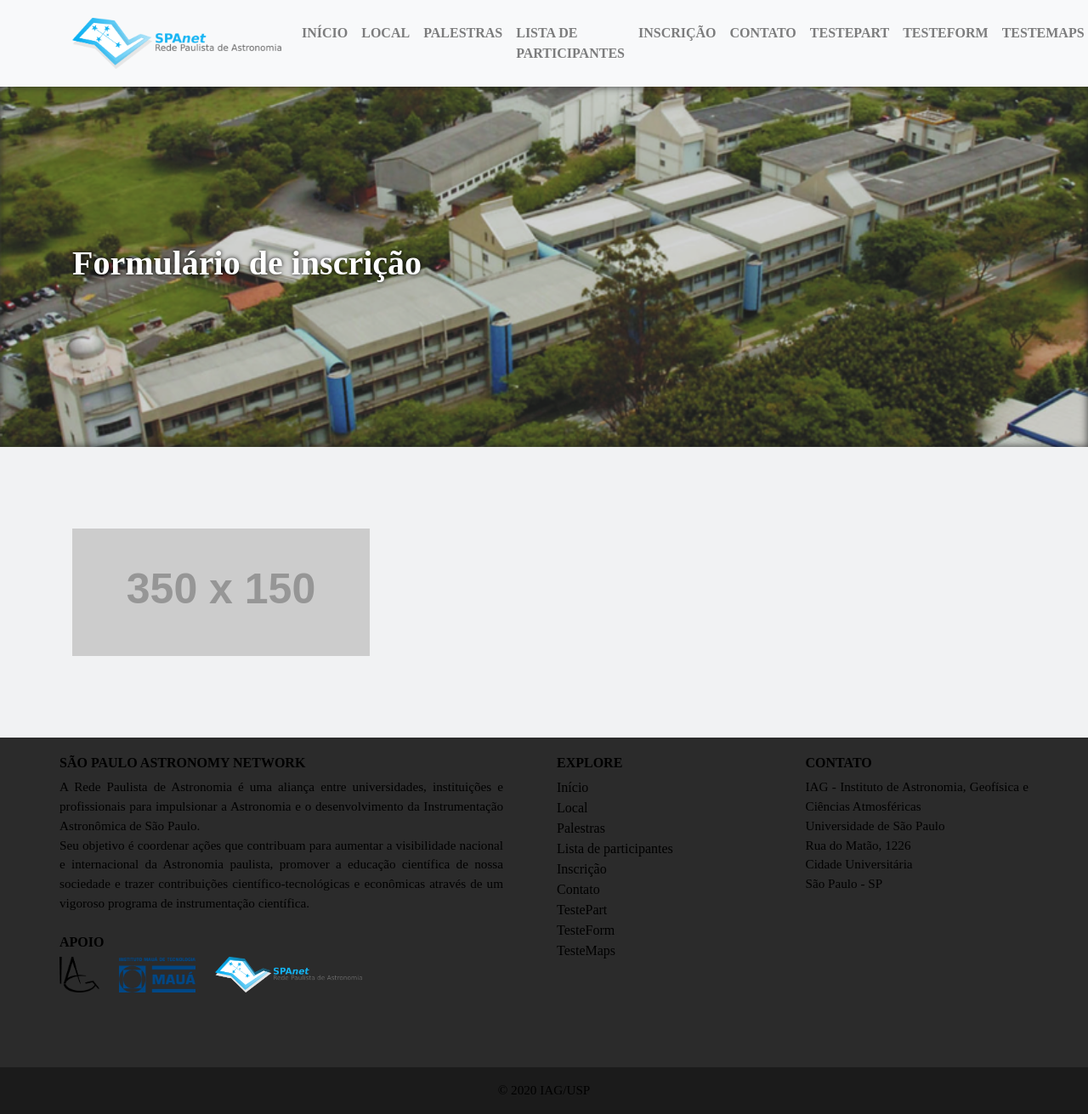
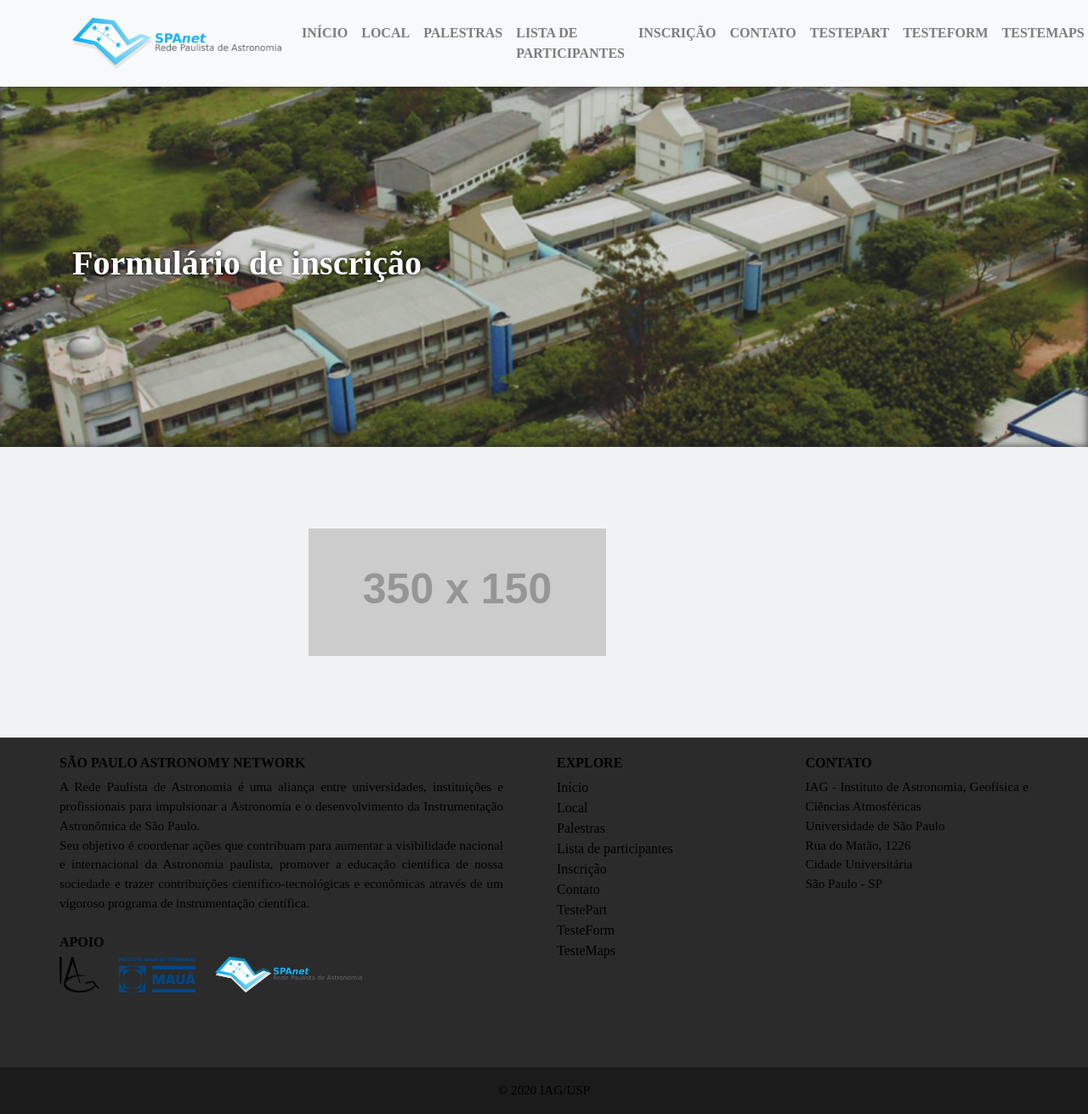
Before and after one commit to wosmla/website, a Jekyll site: the page built from _pgs/testmaps.html, in a window 1280 px wide. Shown: the whole page at 85% size. Built offline with Jekyll 4.4.1, drawn with Linux system fonts in a browser that asks for light colours.

Commit message:
Update testmaps.html

```diff
--- a/_pgs/testmaps.html
+++ b/_pgs/testmaps.html
@@ -7,8 +7,8 @@ layout: default
 
 <section style="padding: 6rem 0; background: rgb(241, 242, 243);">
   <div class="container">
-    <div class="image">
-     <img src="http://placehold.it/350x150" alt="Placeholder" class="center">
+    <div class="image" style="display: block;margin-left: auto;margin-right: auto;width: 50%;">
+     <img src="http://placehold.it/350x150" alt="Placeholder">
     </div>
   </div>
 </section>
```
